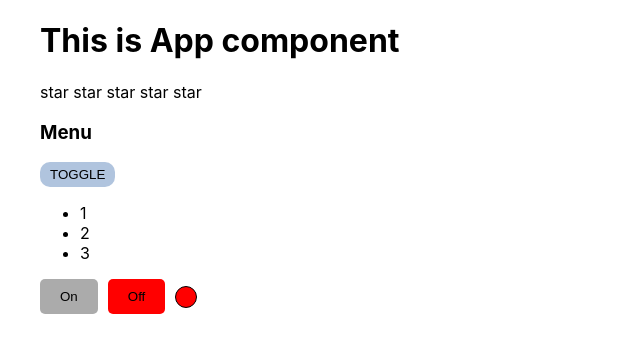
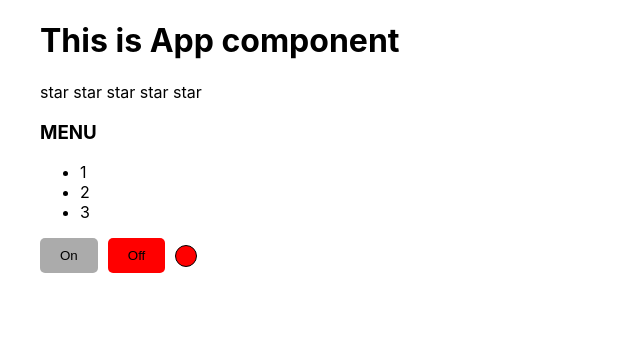
Before and after one commit to DenisKulik/react-course, a React (Create React App) app: page / in a window 1280 px wide. Shown: the top 352 px of the page, without its empty margins (0-640 px from the left). Built offline with nearby package versions, Linux system fonts and the light colour scheme.

Commit message:
refactor Accordion component

```diff
--- a/src/components/Accordion/Accordion.module.scss
+++ b/src/components/Accordion/Accordion.module.scss
@@ -1,12 +1,9 @@
 .accordion {
   margin-bottom: 10px;
 
-  .btn {
-    padding: 5px 10px;
+  .title {
     text-transform: uppercase;
     cursor: pointer;
-    background-color: lightsteelblue;
-    border: none;
-    border-radius: 10px;
+    user-select: none;
   }
 }
--- a/src/components/Accordion/Accordion.tsx
+++ b/src/components/Accordion/Accordion.tsx
@@ -1,5 +1,5 @@
+import { useState } from 'react';
 import styles from './Accordion.module.scss';
-import { useState } from 'react';
 
 type AccordionPropsType = {
     title: string,
@@ -12,18 +12,20 @@ export default function Accordion({ title }: AccordionPropsType) {
 
     return (
         <div className={ styles.accordion }>
-            <AccordionTitle title={ title } />
-            <button onClick={ toggleCollapse } className={ styles.btn }>
-                Toggle
-            </button>
+            <AccordionTitle title={ title } toggleCollapse={ toggleCollapse } />
             { collapsed && <AccordionBody /> }
         </div>
     );
 }
 
-function AccordionTitle({ title }: { title: string }) {
+type AccordionTitlePropsType = {
+    title: string
+    toggleCollapse: () => void
+}
+
+function AccordionTitle({ title, toggleCollapse }: AccordionTitlePropsType) {
     return (
-        <h3>{ title }</h3>
+        <h3 className={ styles.title } onClick={ toggleCollapse }>{ title }</h3>
     );
 }
 
```
